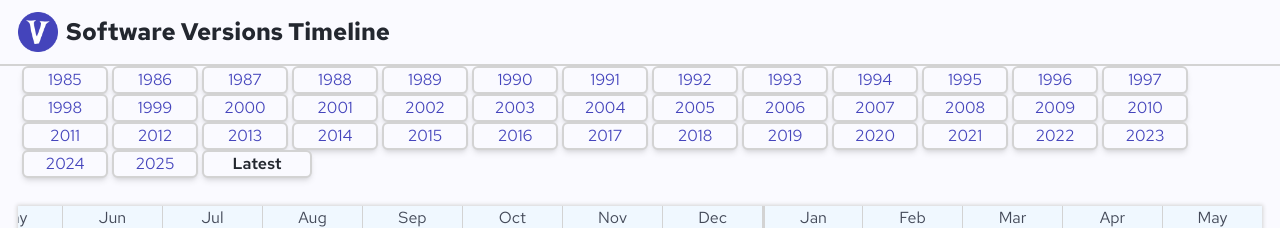
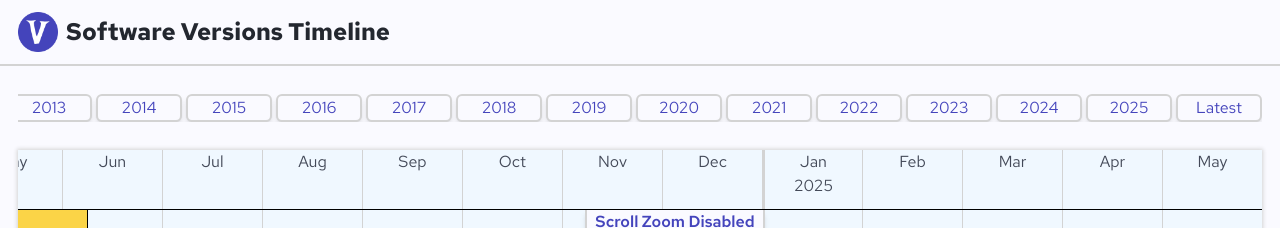
Before and after one commit to arpadpall21/software-versions-timeline, a Next.js app: page /version-map in a window 1280 px wide. Shown: the top 228 px of the page. Built offline with nearby package versions, Linux system fonts and the light colour scheme; no server answers.

Commit message:
carousel component removed

```diff
--- a/src/Components/Carousel.tsx
+++ /dev/null
@@ -1,10 +0,0 @@
-interface Props {
-  children: React.ReactNode;
-}
-
-const Carousel: React.FC<Props> = ({ children }) => {
-
-  return <div> {children} </div>
-}
-
-export default Carousel;
--- a/src/app/version-map/Components/GridContainer.tsx
+++ b/src/app/version-map/Components/GridContainer.tsx
@@ -3,7 +3,6 @@
 import { useState } from 'react';
 import GridFrame from '@/app/version-map/Components/GridFrame';
 import Button from '@/Components/Button';
-import Carousel from '@/Components/Carousel';
 import { calcMonthsUpToCurrent } from '@/misc/helpers';
 import { type Month } from '@/misc/types';
 
@@ -11,18 +10,18 @@ const arr = [
   1985, 1986, 1987, 1988, 1989, 1990, 1991, 1992, 1993, 1994, 1995, 1996,
   1997, 1998, 1999, 2000, 2001, 2002, 2003, 2004, 2005, 2006, 2007, 2008,
   2009, 2010, 2011, 2012, 2013, 2014, 2015, 2016, 2017, 2018, 2019, 2020,
-  2021, 2022, 2023, 2024, 2025
+  2021, 2022, 2023, 2024, 2025, 'Latest'
 ]
+arr.reverse()
 
 const GridContainer: React.FC = () => {
   const [displayedMonths, setdisplayedMonths] = useState<Month[]>(calcMonthsUpToCurrent(2023, 6));
 
   return (
     <>
-      <Carousel>
+      <div className={'my-7 overflow-hidden whitespace-nowrap'} style={{ direction: 'rtl' }}>
         {arr.map((i) => <Button text={i.toString()} width={86} key={i}/> )}
-        <Button text={'Latest'} width={110} pop={true}/>
-      </Carousel>
+      </div>
       <GridFrame displayedMonths={displayedMonths} setDisplayedMonths={setdisplayedMonths} />
     </>
   );
```
